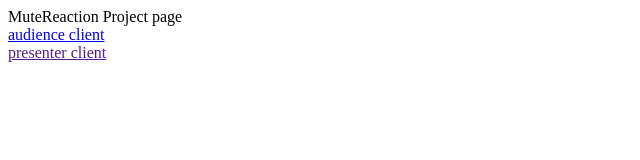
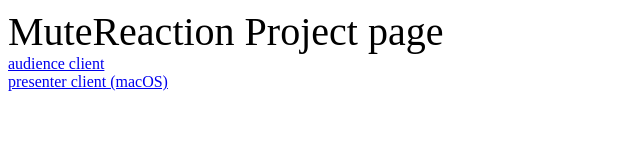
Before and after one commit to route29/route29.github.io, a plain HTML site: page index.html in a window 1280 px wide. Shown: the whole page, without its empty margins (0-640 px from the left). Drawn offline with Linux system fonts and the light colour scheme.

Commit message:
add app url

```diff
--- /dev/null
+++ b/index.css
@@ -0,0 +1,3 @@
+#title {
+    font-size: 40px;
+}
--- a/index.html
+++ b/index.html
@@ -4,14 +4,15 @@
     <meta charset="UTF-8">
     <meta http-equiv="X-UA-Compatible" content="IE=edge">
     <meta name="viewport" content="width=device-width, initial-scale=1.0">
+    <meta charset="utf-8"><link rel="stylesheet" href="index.css">
     <title>MuteReaction Project page</title>
 </head>
 <body>
-    <a>MuteReaction Project page</a>
+    <a id="title">MuteReaction Project page</a>
     <div id="system">
         <a href="https://mutealoud-audience.herokuapp.com/">audience client</a>
         <br>
-        <a href="">presenter client</a>
+        <a href="https://drive.google.com/file/d/19bo37RXMHq-l2RU3jIeLEIceBe7PpYNO/view?usp=sharing">presenter client (macOS)</a>
     </div>
 </body>
 </html>
```
Also changed, not shown: 1 other file.
